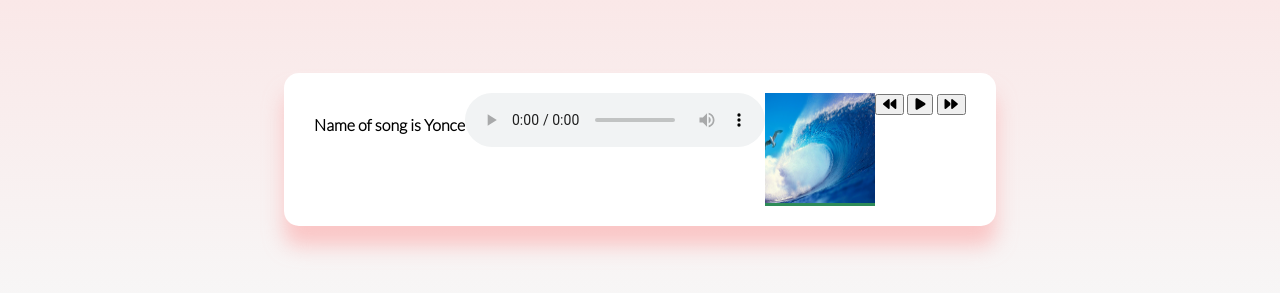
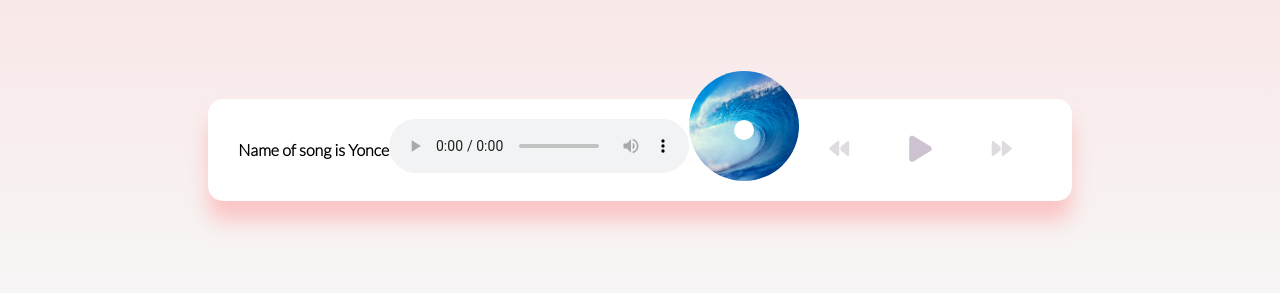
Before and after one commit to TatsianaKedrova/music-player, a plain HTML site: page index.html in a window 1280 px wide. Shown: the part 291-584 px from the top of the page. Drawn offline with Linux system fonts and the light colour scheme.

Commit message:
feat(A-11): styling for navigation container

```diff
--- a/style.css
+++ b/style.css
@@ -29,10 +29,64 @@ body {
 .image-container {
     position: relative;
     width: 110px;
-    background-color: seagreen;
+}
+
+.image-container::after {
+    content: '';
+    background-color: #fff;
+    height: 20px;
+    width: 20px;
+    position: absolute;
+    left: 50%;
+    bottom: 50%;
+    border-radius: 50%;
+    transform: translate(-50%, -50%);
 }
 
 .image-container img {
     width: inherit;
     height: 110px;
+    border-radius: 50%;
+    object-fit: cover;
+    position: absolute;
+    bottom: 0;
+    left: 0;
+
+    animation: rotate 3s linear infinite;
+    animation-play-state: paused;
 }
+
+.music-container.play .image-container img {
+    animation-play-state: running;
+}
+
+@keyframes rotate {
+    from {
+        transform: rotate(0deg);
+    }
+    to {
+        transform: rotate(360deg);
+    }
+}
+
+.navigation {
+    display: flex;
+    align-items: center;
+    justify-self: center;
+    z-index: 1;
+}
+
+.action-btn {
+    background-color: #fff;
+    border: 0;
+    color: #dfdbdf;
+    font-size: 20px;
+    cursor: pointer;
+    padding: 10px;
+    margin: 0 20px;
+}
+
+.action-btn-big {
+  color: #cdc2d0;
+  font-size: 30px;
+}
```
